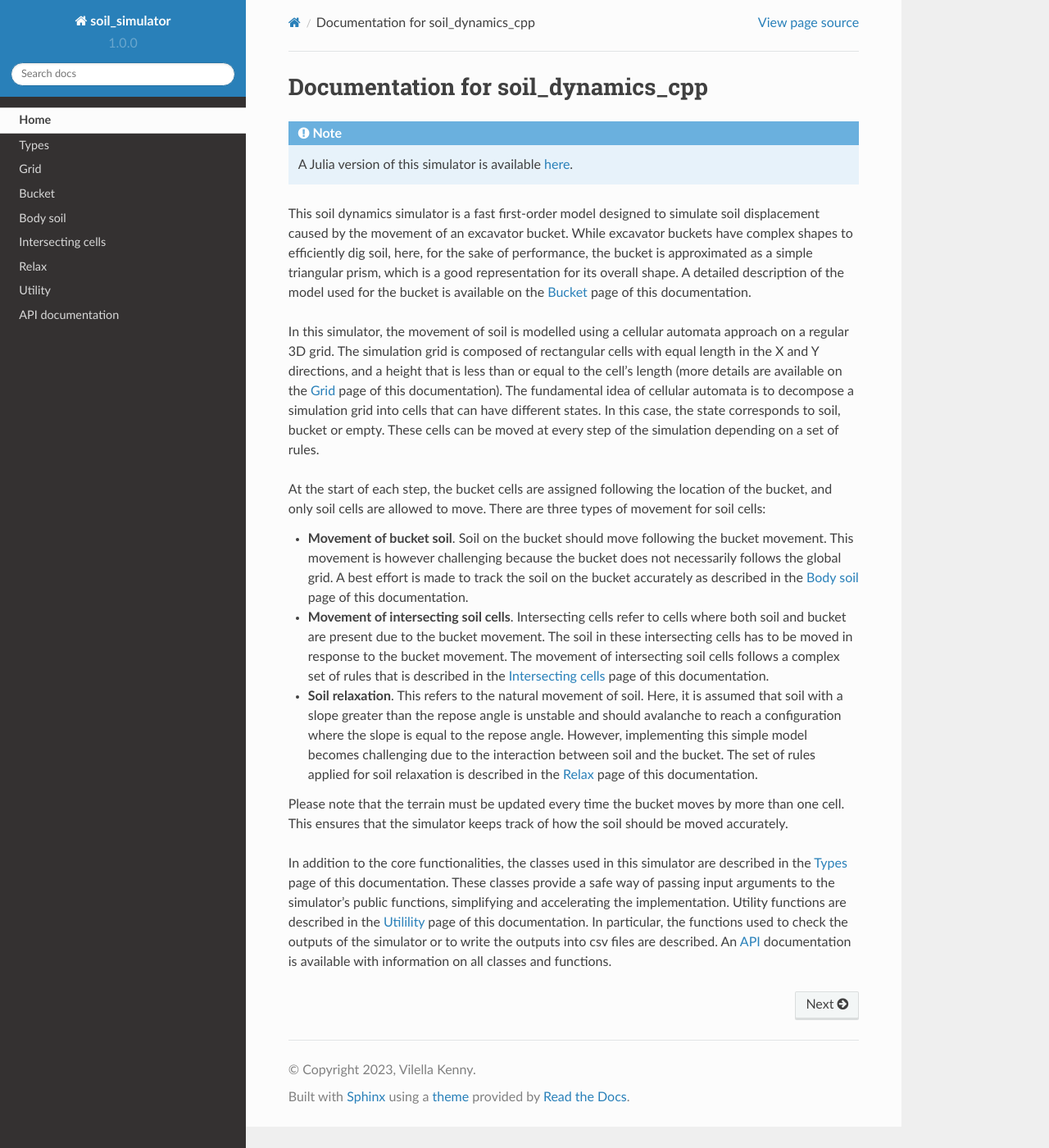
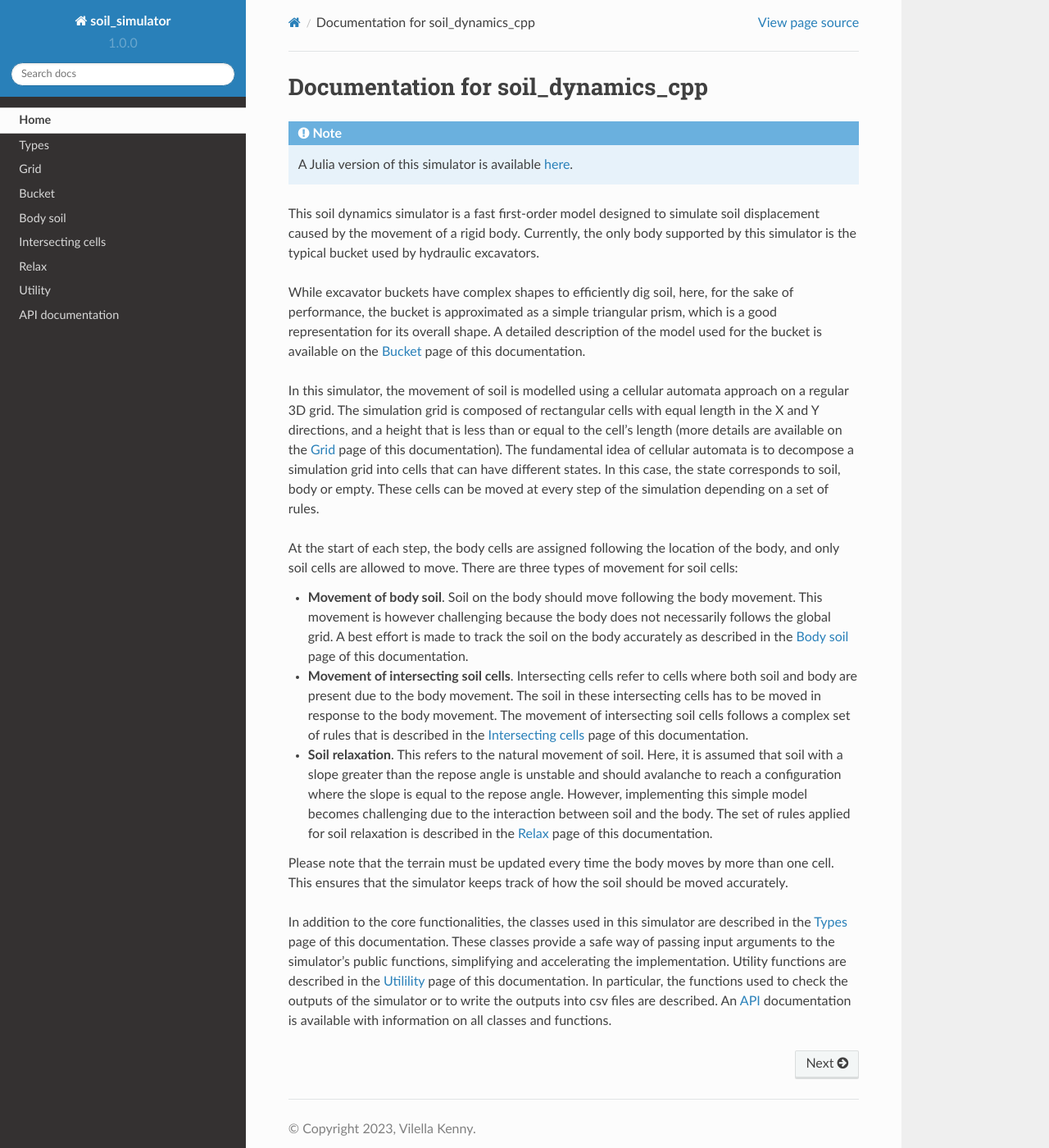
Before and after one commit to KennyVilella/soil_dynamics_cpp, a Sphinx documentation site: the page built from docs/index.rst, in a window 1280 px wide and 1400 px high. Shown: the whole window at 82% size. Built offline with Sphinx 7.4.7 and the Read the Docs theme 2.0.0, drawn with Linux system fonts in a browser that asks for light colours.

Commit message:
[changed] Bucket -> Body in index.rst

```diff
--- a/docs/index.rst
+++ b/docs/index.rst
@@ -5,7 +5,10 @@ Documentation for soil_dynamics_cpp
 
     A Julia version of this simulator is available `here`_.
 
-This soil dynamics simulator is a fast first-order model designed to simulate soil displacement caused by the movement of an excavator bucket.
+This soil dynamics simulator is a fast first-order model designed to simulate soil displacement caused by the movement of a rigid body.
+Currently, the only body supported by this simulator is the typical bucket used by hydraulic excavators.
+
+
 While excavator buckets have complex shapes to efficiently dig soil, here, for the sake of performance, the bucket is approximated as a simple triangular prism, which is a good representation for its overall shape.
 A detailed description of the model used for the bucket is available on the `Bucket <bucket.html>`_ page of this documentation.
 
@@ -13,30 +16,30 @@ A detailed description of the model used for the bucket is available on the `Buc
 In this simulator, the movement of soil is modelled using a cellular automata approach on a regular 3D grid.
 The simulation grid is composed of rectangular cells with equal length in the X and Y directions, and a height that is less than or equal to the cell's length (more details are available on the `Grid <grid.html>`_ page of this documentation).
 The fundamental idea of cellular automata is to decompose a simulation grid into cells that can have different states.
-In this case, the state corresponds to soil, bucket or empty.
+In this case, the state corresponds to soil, body or empty.
 These cells can be moved at every step of the simulation depending on a set of rules.
 
 
-At the start of each step, the bucket cells are assigned following the location of the bucket, and only soil cells are allowed to move.
+At the start of each step, the body cells are assigned following the location of the body, and only soil cells are allowed to move.
 There are three types of movement for soil cells:
 
 
-* **Movement of bucket soil**.
-  Soil on the bucket should move following the bucket movement.
-  This movement is however challenging because the bucket does not necessarily follows the global grid.
-  A best effort is made to track the soil on the bucket accurately as described in the `Body soil <body_soil.html>`_ page of this documentation.
+* **Movement of body soil**.
+  Soil on the body should move following the body movement.
+  This movement is however challenging because the body does not necessarily follows the global grid.
+  A best effort is made to track the soil on the body accurately as described in the `Body soil <body_soil.html>`_ page of this documentation.
 * **Movement of intersecting soil cells**.
-  Intersecting cells refer to cells where both soil and bucket are present due to the bucket movement.
-  The soil in these intersecting cells has to be moved in response to the bucket movement.
+  Intersecting cells refer to cells where both soil and body are present due to the body movement.
+  The soil in these intersecting cells has to be moved in response to the body movement.
   The movement of intersecting soil cells follows a complex set of rules that is described in the `Intersecting cells <intersecting_cells.html>`_ page of this documentation.
 * **Soil relaxation**.
   This refers to the natural movement of soil.
   Here, it is assumed that soil with a slope greater than the repose angle is unstable and should avalanche to reach a configuration where the slope is equal to the repose angle.
-  However, implementing this simple model becomes challenging due to the interaction between soil and the bucket.
+  However, implementing this simple model becomes challenging due to the interaction between soil and the body.
   The set of rules applied for soil relaxation is described in the `Relax <relax.html>`_ page of this documentation.
 
 
-Please note that the terrain must be updated every time the bucket moves by more than one cell.
+Please note that the terrain must be updated every time the body moves by more than one cell.
 This ensures that the simulator keeps track of how the soil should be moved accurately.
 
 
```
